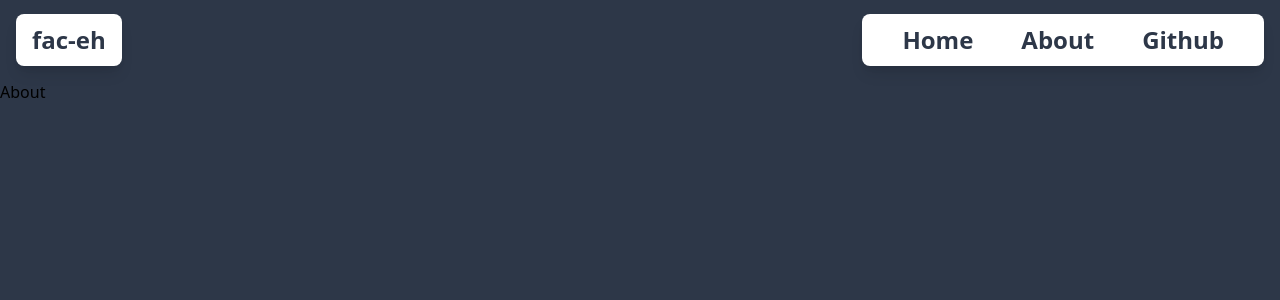
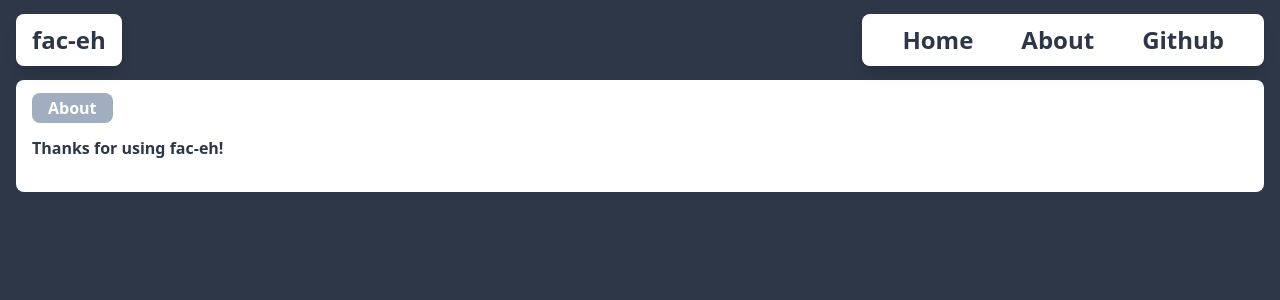
Before and after one commit to Rajakumardev/fac-eh-client, a React (Create React App) app: page /about in a window 1280 px wide. Shown: the top 300 px of the page. Built offline with nearby package versions, Linux system fonts and the light colour scheme.

Commit message:
About page added

```diff
--- a/src/component/Header/Header.js
+++ b/src/component/Header/Header.js
@@ -10,7 +10,7 @@ function Header() {
             <div id="nav" className="text-white text-2xl py-2 px-4 font-sans text-gray-800 bg-white font-bold rounded-lg shadow-lg select-none">
                 <Link to="/" className="inline-block mx-6 hover:underline">Home</Link>
                 <Link to="/about" className="inline-block mx-6 hover:underline">About</Link>
-                <Link to="/" className="inline-block mx-6 hover:underline">Github</Link>
+                <a href="https://github.com/Rajakumardev/fac-eh-client" target="_blank" className="inline-block mx-6 hover:underline">Github</a>
             </div>
         </div>
     )
--- a/src/screens/About.js
+++ b/src/screens/About.js
@@ -3,7 +3,15 @@ import React, { Fragment } from 'react'
 function About() {
     return (
         <Fragment>
-            <h1>About</h1>
+            <div className="mx-4 p-4 font-sans text-gray-800 font-bold rounded-lg flex flex-col justify-start bg-white">
+                <h2><span className="py-1 px-4 rounded-lg bg-gray-500 text-white">About</span></h2>
+                <div className="w-full my-4">
+                    <p>
+                        Thanks for using fac-eh!
+                        {/* later */}
+                    </p>
+                </div>
+            </div>
         </Fragment>
     )
 }
```
